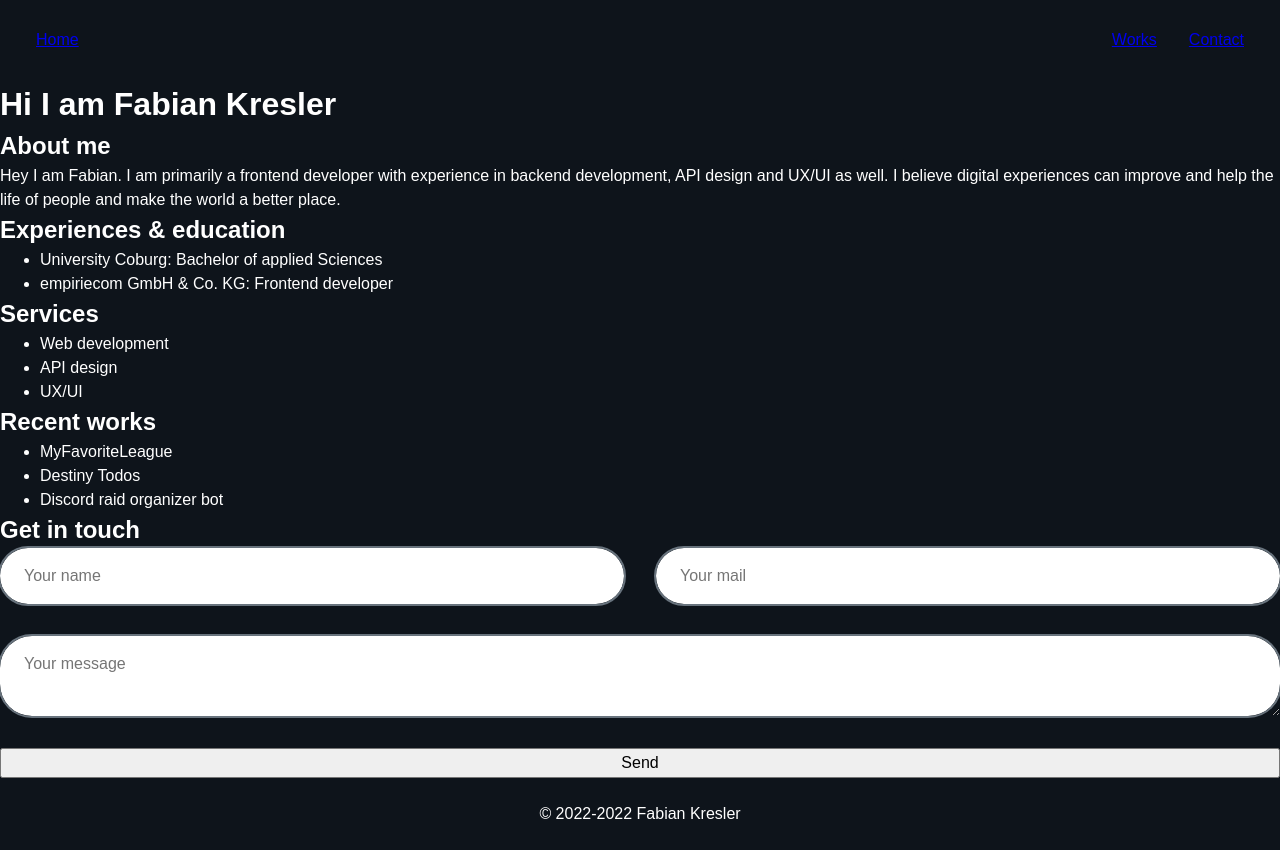
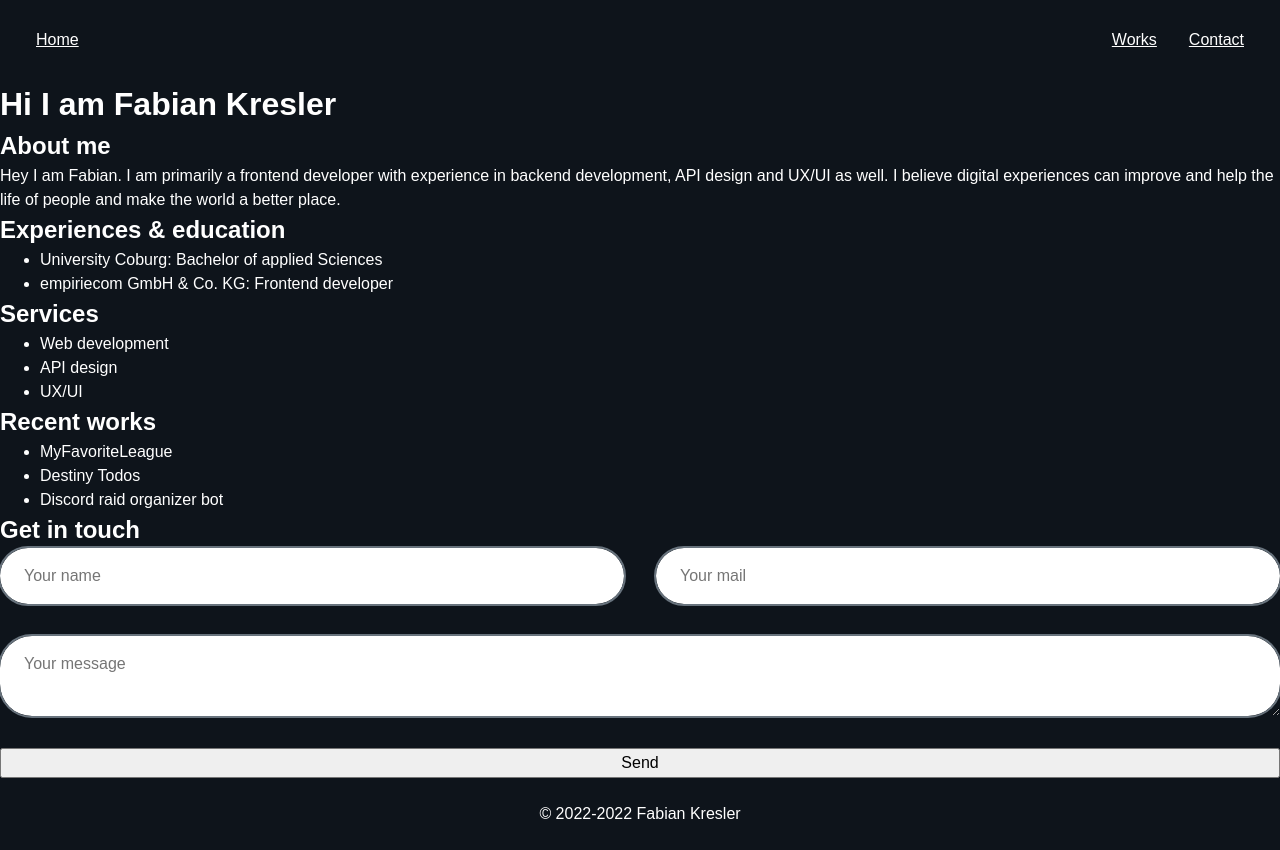
Before and after one commit to fkresler/fabidev-portfolio, a Next.js app: page / in a window 1280 px wide. Built offline with nearby package versions, Linux system fonts and the light colour scheme.

Commit message:
feat: add a custom Link component with custom styling

```diff
--- /dev/null
+++ b/app/Link.module.scss
@@ -0,0 +1,4 @@
+.link {
+  color: var(--color-text);
+  text-decoration: underline;
+}
--- /dev/null
+++ b/app/Link.tsx
@@ -0,0 +1,13 @@
+import React, { ComponentProps } from 'react';
+import Link from 'next/link';
+import styles from './Link.module.scss';
+
+const BasicLink = ({ children, ...rest }: ComponentProps<typeof Link>) => {
+  return (
+    <Link {...rest} className={styles.link}>
+      {children}
+    </Link>
+  );
+};
+
+export default BasicLink;
--- a/app/layout.tsx
+++ b/app/layout.tsx
@@ -1,8 +1,8 @@
 import React, { ReactNode } from 'react';
-import Link from 'next/link';
 import '../styles/reset.css';
 import '../styles/variables.css';
 import styles from './layout.module.scss';
+import Link from './Link';
 
 type Props = {
   children?: ReactNode;
```
